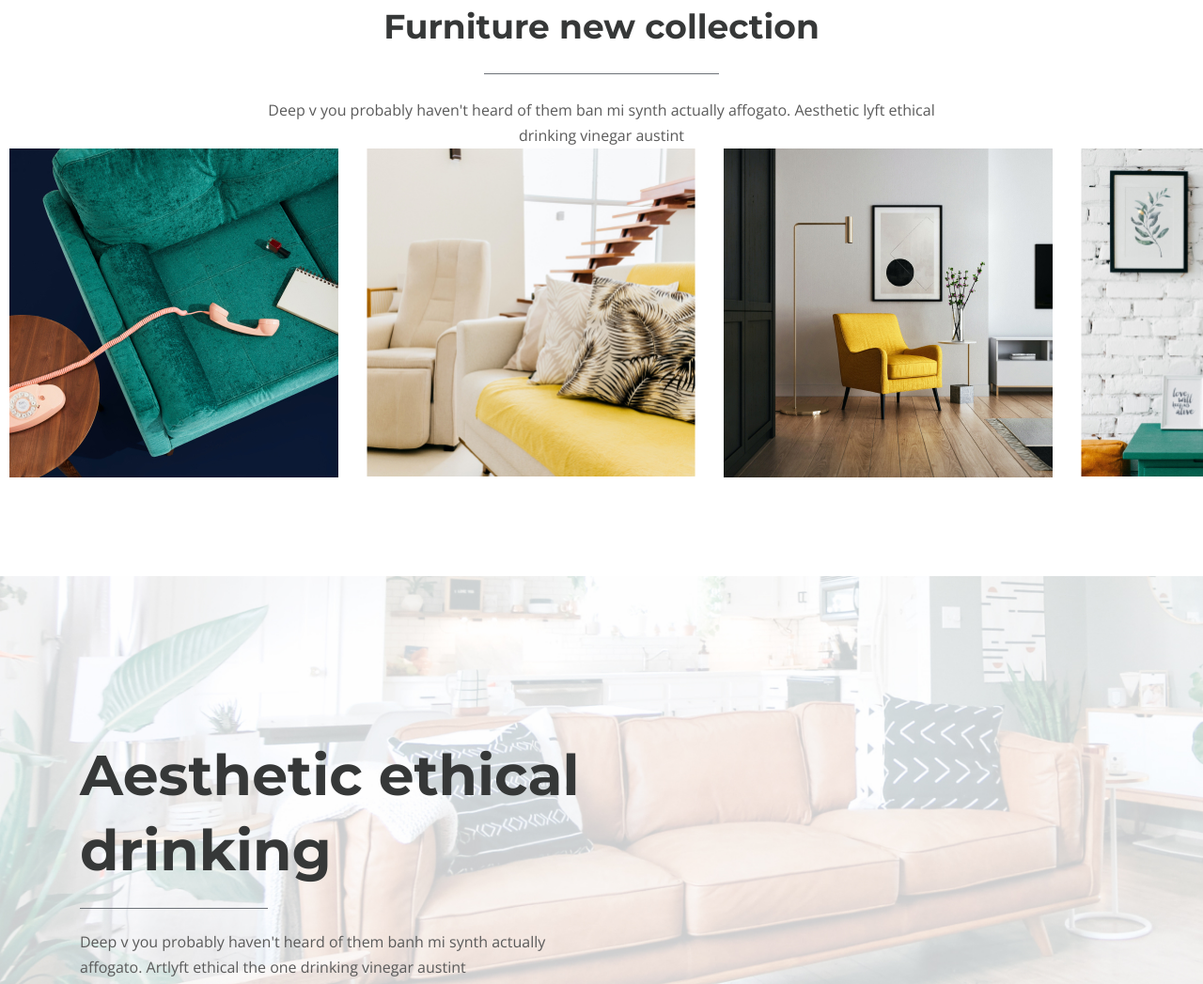
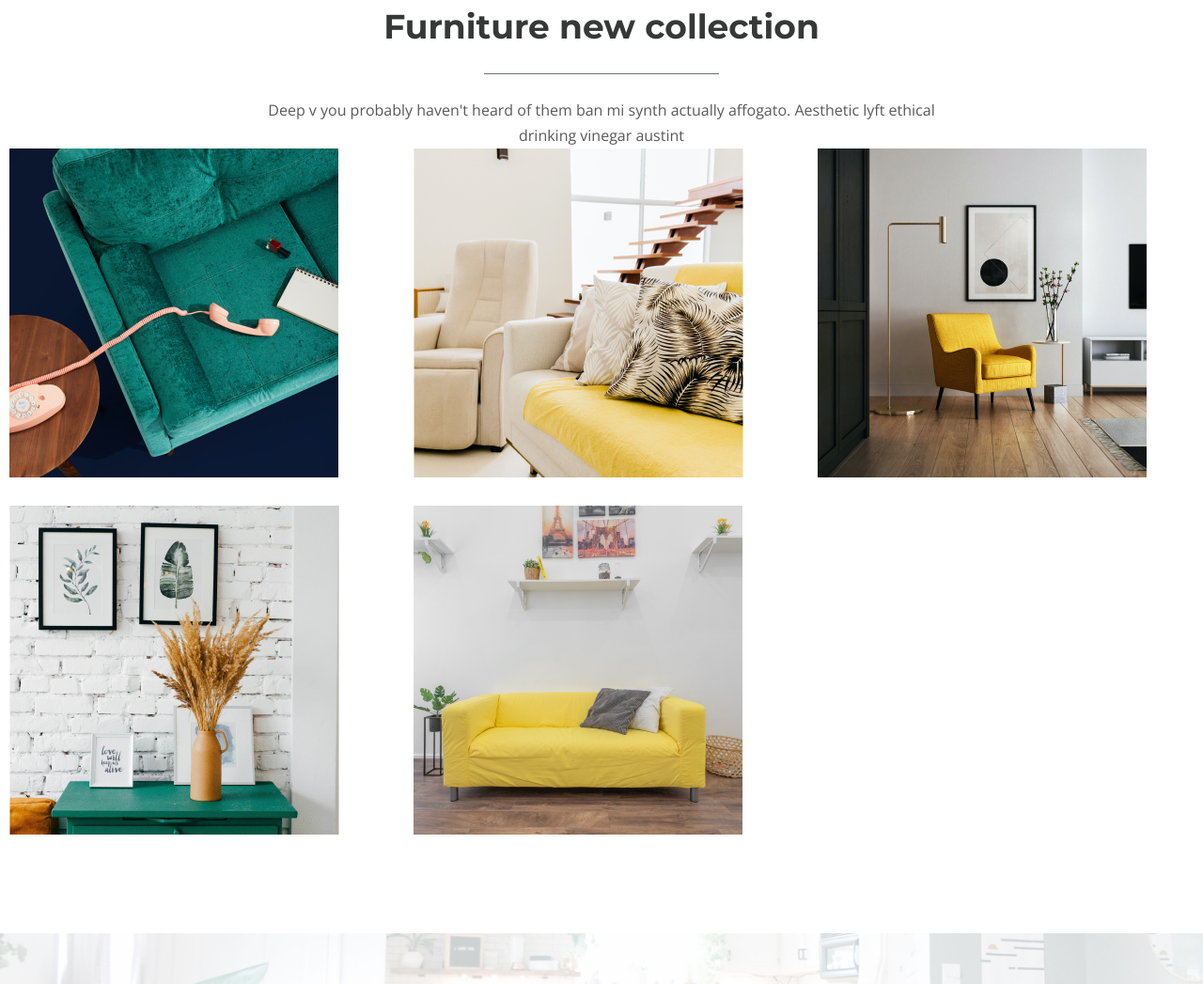
Before and after one commit to romantut1988/internet-furniture-store, a website: page app/index.html in a window 1280 px wide. Shown: the part 1074-2121 px from the top of the page at 94% size. Drawn offline with nearby package versions, Linux system fonts and the light colour scheme.

Commit message:
resized in the image collection section

```diff
--- a/app/scss/_media.scss
+++ b/app/scss/_media.scss
@@ -1,3 +1,9 @@
+@media (max-width: 1366px) {
+  .collection {
+    grid-template-columns: repeat(3, 1fr);
+  }
+}
+
 @media (max-width: 1200px) {
   .top {
     &__slider-title {
--- a/app/scss/style.scss
+++ b/app/scss/style.scss
@@ -404,7 +404,7 @@
   }
 
   &__images {
-    min-width: 350px;
+    min-height: 350px;
     object-fit: cover;
   }
 
```
Also changed, not shown: app/css/style.min.css.
